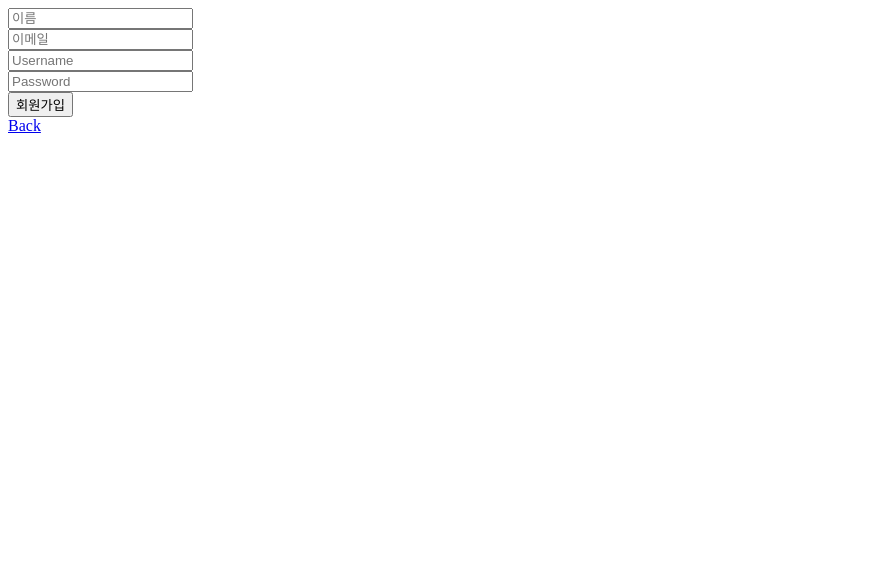
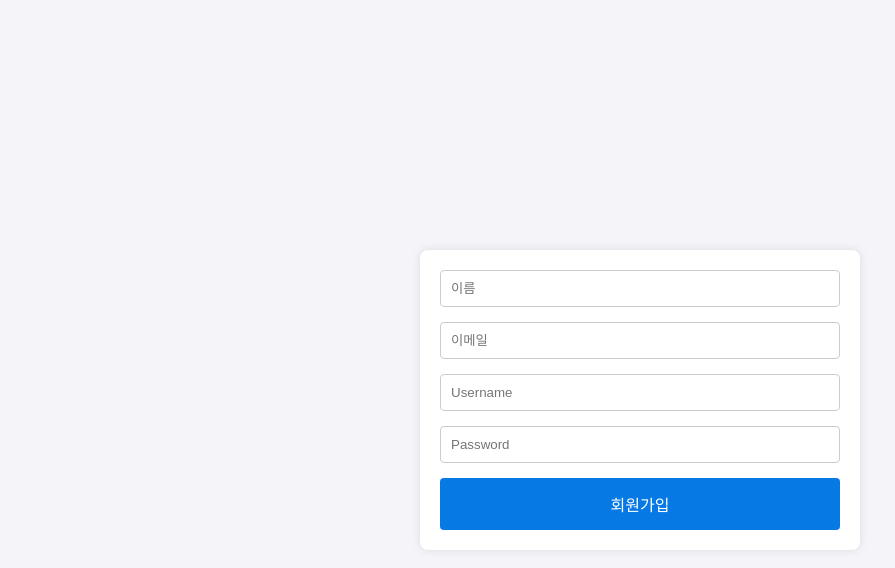
Before and after one commit to IJAEYEONG/board, a website: page signup.html in a window 1280 px wide. Shown: the whole page, without its empty margins (0-895 px from the left). Drawn offline with Linux system fonts and the light colour scheme.

Commit message:
디자인 재수정

```diff
--- a/board.css
+++ b/board.css
@@ -28,7 +28,7 @@ textarea {
 }
 button {
   width: 100%;
-  background-color: #4CAF50;
+  background-color: #0779e4;
   color: white;
   padding: 14px 20px;
   border: none;
--- a/edit.css
+++ b/edit.css
@@ -36,7 +36,7 @@ textarea {
 }
 button {
   width: 100%;
-  background-color: #4CAF50;
+  background-color: #0779e4;
   color: white;
   padding: 14px 20px;
   border: none;
--- a/login.css
+++ b/login.css
@@ -34,7 +34,7 @@ body {
   margin: 10px 0;
   border: none;
   border-radius: 5px;
-  background-color: #5cb85c;
+  background-color: #0779e4;
   color: white;
   font-size: 16px;
   cursor: pointer;
--- a/signup.css
+++ b/signup.css
@@ -28,7 +28,7 @@ input[type="password"] {
     }
     button {
       width: 100%;
-  background-color: #4CAF50;
+      background-color: #0779e4;
       color: white;
       padding: 14px 20px;
       border: none;
--- a/signup.html
+++ b/signup.html
@@ -4,6 +4,7 @@
   <meta charset="UTF-8">
   <meta name="viewport" content="width=device-width, initial-scale=1.0">
   <title>회원가입</title>
+  <link rel="stylesheet" href="/signup.css">
 </head>
 <body>
   <form action="/signup" method="POST">
@@ -13,6 +14,5 @@
     <input type="password" name="password" placeholder="Password" required><br>
     <button type="submit">회원가입</button>
   </form>
-  <a href="/">Back</a>
 </body>
 </html>
```
Lines whose indentation alone changed are shown as unchanged.
